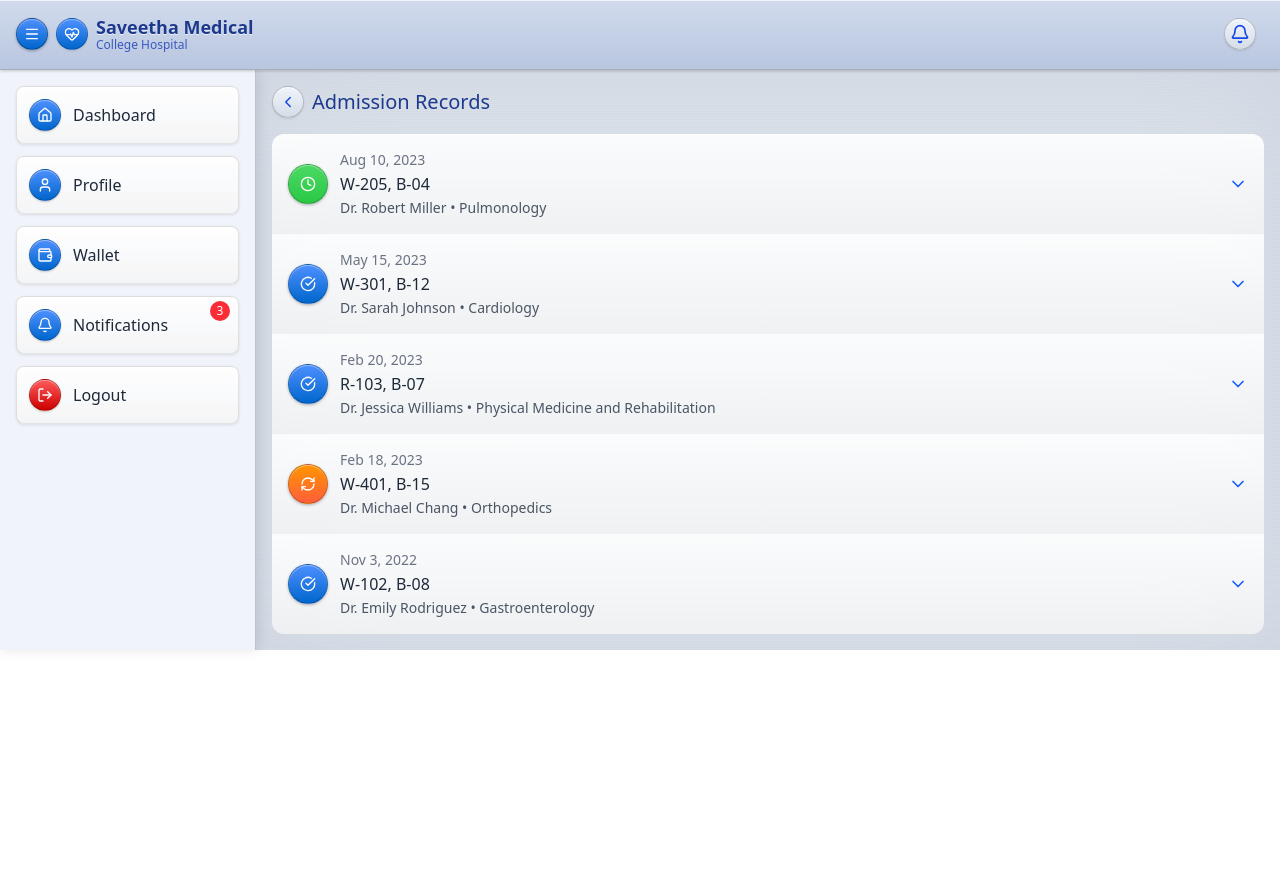
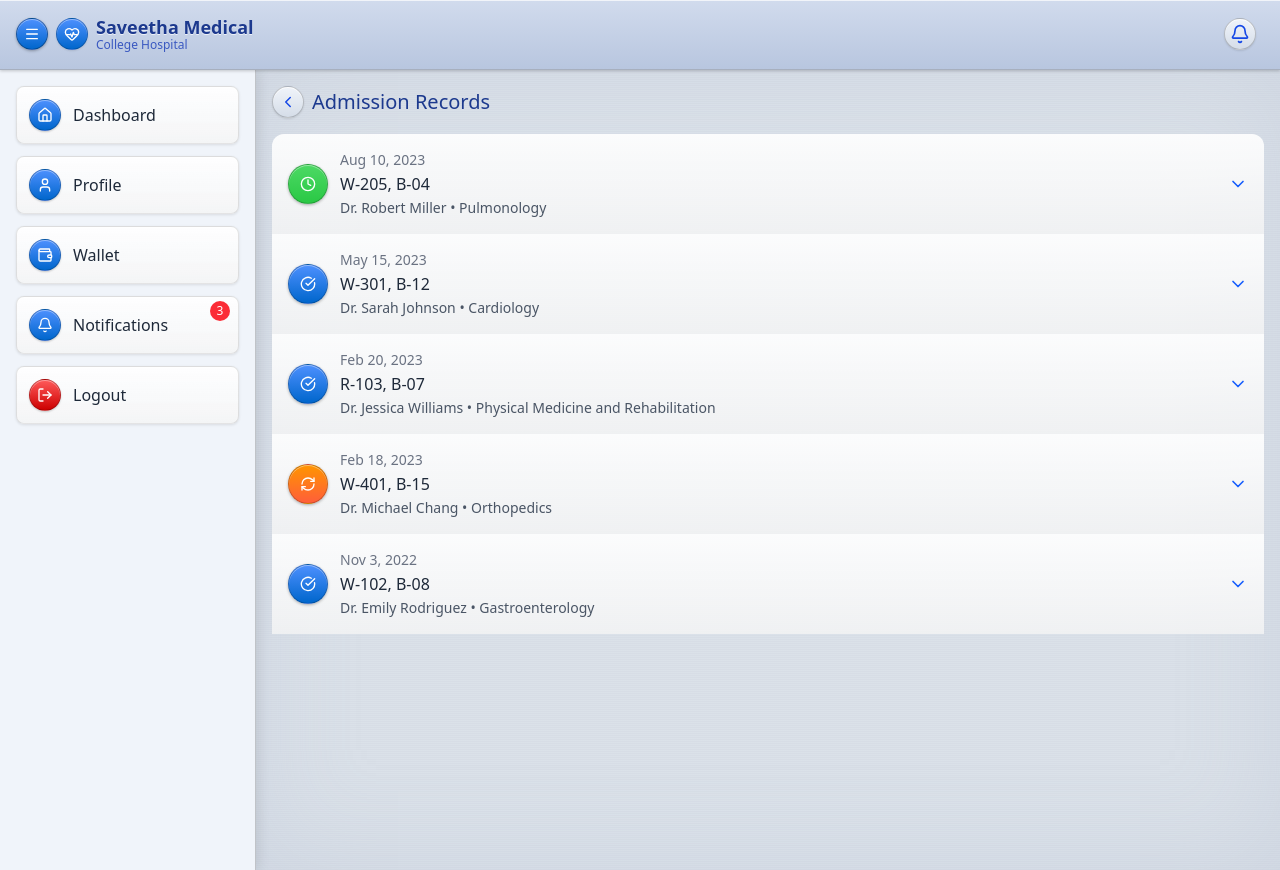
Before and after one commit to Mukunthan-A-R/simats-medical-client, a React (Vite) app: page /patient/admission-records/1 in a window 1280 px wide. Before the commit the page ends 800 px from the top, so only its background shows below. Built offline with nearby package versions, Linux system fonts and the light colour scheme.

Commit message:
patient Admission Record page UI fix

```diff
--- a/src/pages/patient/PatientAdmissionRecords.jsx
+++ b/src/pages/patient/PatientAdmissionRecords.jsx
@@ -674,10 +674,10 @@ const PatientAdmissionRecords = () => {
   });
 
   return (
-    <div className="p-4">
+    <div className="p-4 h-screen flex flex-col">
       <div className="flex items-center mb-4">
         <button
-          className={`mr-2 w-8 h-8 flex items-center justify-center rounded-full       `}
+          className="mr-2 w-8 h-8 flex items-center justify-center rounded-full"
           onClick={() => navigate(-1)}
           style={{
             background: "linear-gradient(to bottom, #f0f4fa, #d5dde8)",
@@ -690,7 +690,9 @@ const PatientAdmissionRecords = () => {
         </button>
         <h2 className="text-xl text-blue-900 font-medium">Admission Records</h2>
       </div>
-      <div className="rounded-xl overflow-hidden">
+
+      {/* Content area */}
+      <div className="flex-1 overflow-y-auto rounded-xl">
         {sortedAdmissions.map((admission) => (
           <PatientAdmissionHistoryCard
             key={admission.id}
```
